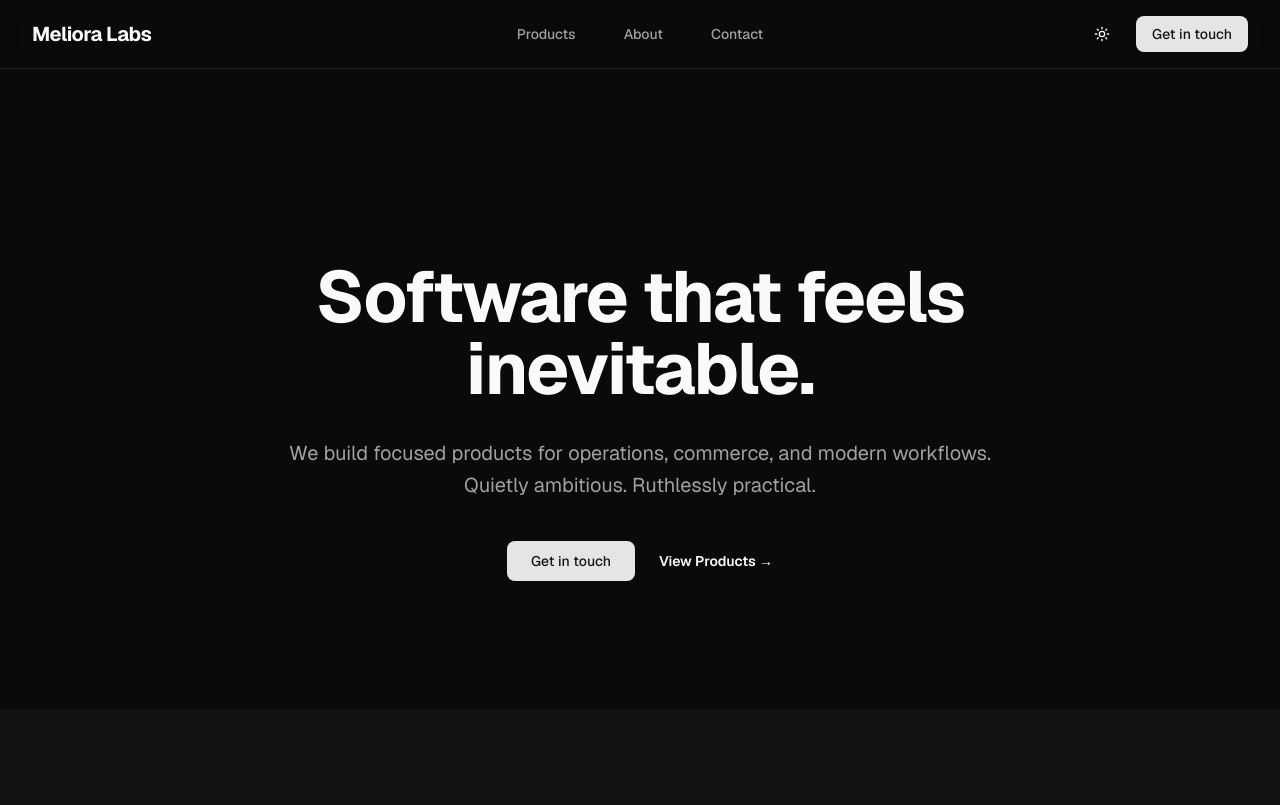
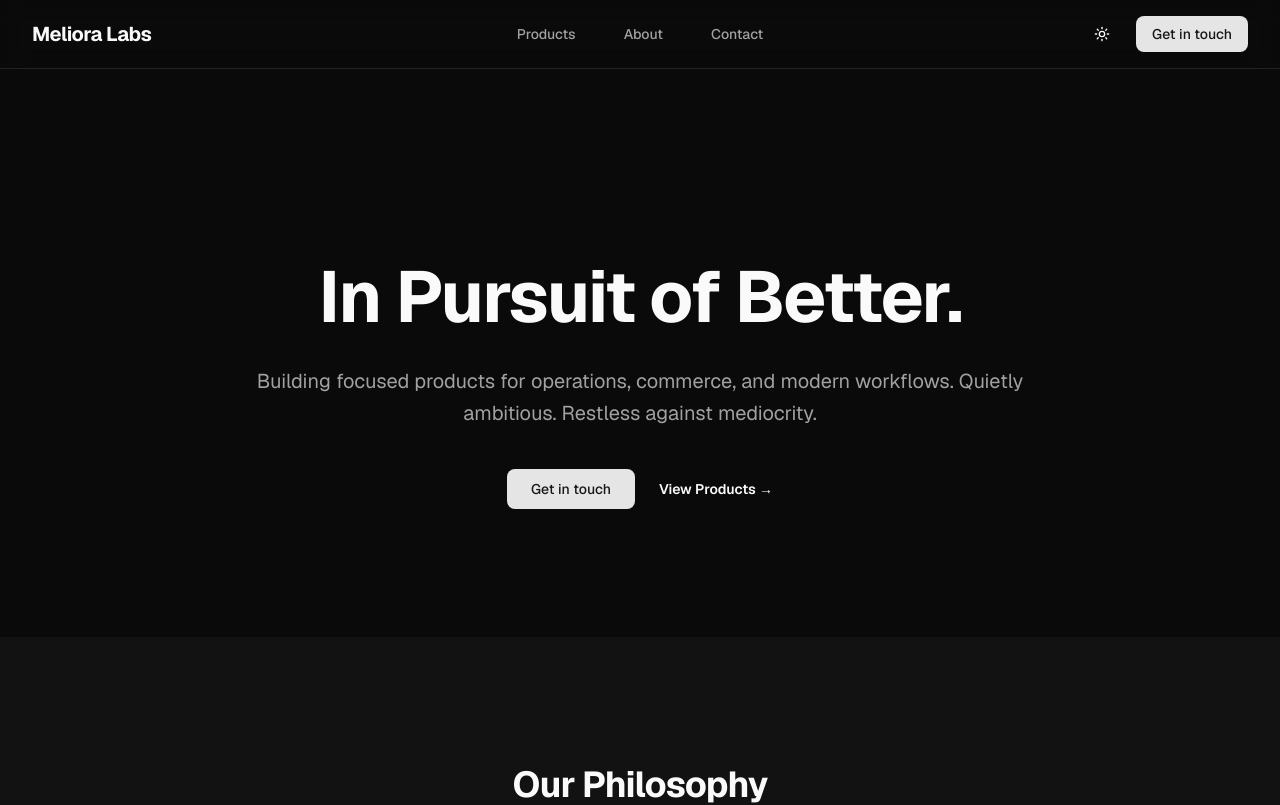
Before and after one commit to MelioraLabsIO/melioralabs-site, a Next.js app: page / in a window 1280 px wide. Shown: the top 805 px of the page. Built offline with nearby package versions, Linux system fonts and the light colour scheme.

Commit message:
Revise homepage headline and intro text for improved messaging and clarity.

```diff
--- a/src/app/page.tsx
+++ b/src/app/page.tsx
@@ -14,11 +14,11 @@ export default function HomePage() {
         <Container>
           <div className="mx-auto max-w-3xl">
             <h1 className="text-5xl font-bold tracking-tight sm:text-7xl text-foreground">
-              Software that feels inevitable.
+              In Pursuit of Better.
             </h1>
             <p className="mt-8 text-xl leading-8 text-muted-foreground">
-              We build focused products for operations, commerce, and modern workflows.
-              Quietly ambitious. Ruthlessly practical.
+              Building focused products for operations, commerce, and modern workflows.
+              Quietly ambitious. Restless against mediocrity.
             </p>
             <div className="mt-10 flex items-center justify-center gap-x-6">
               <Button size="lg" asChild>
```
